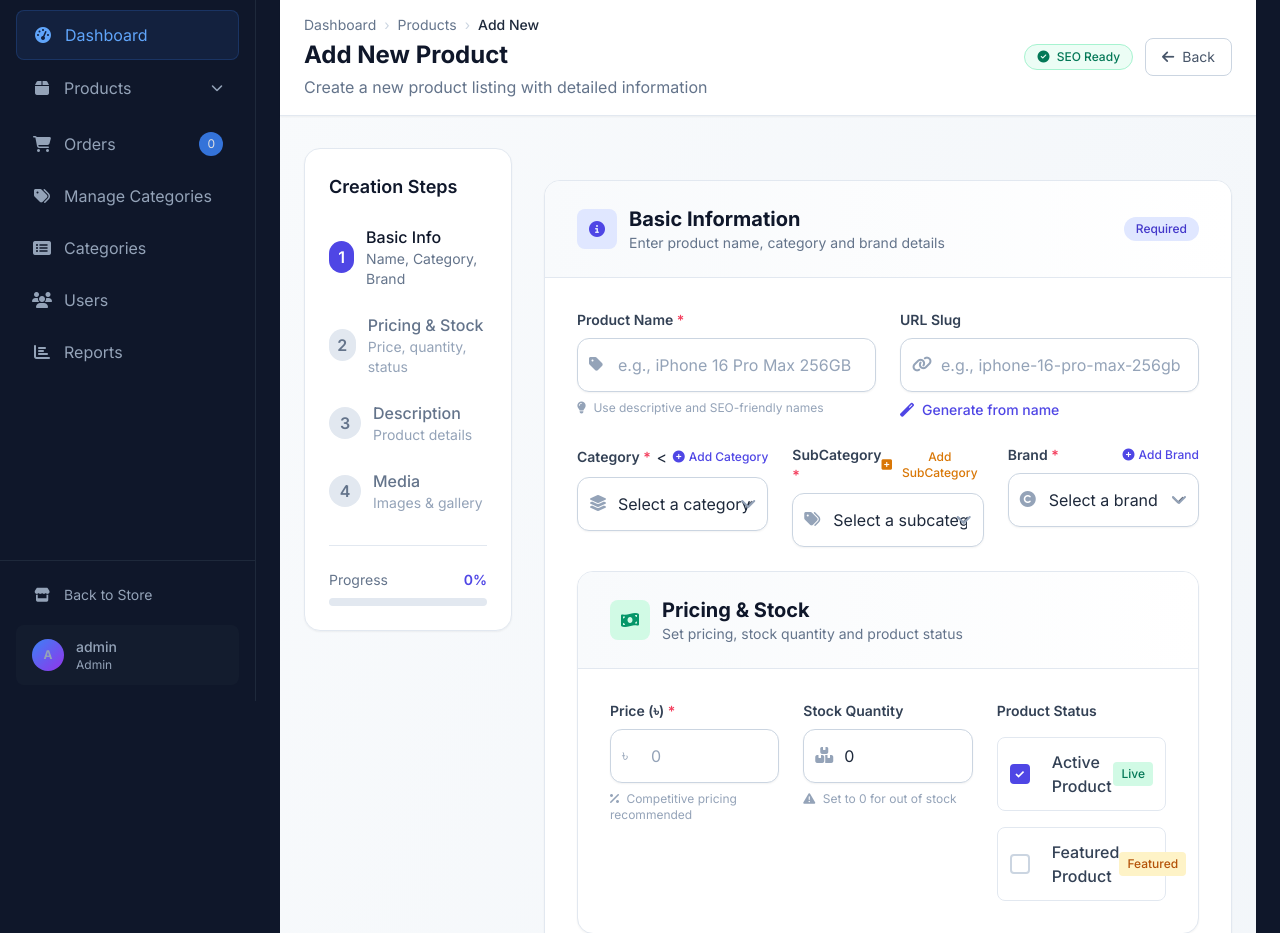
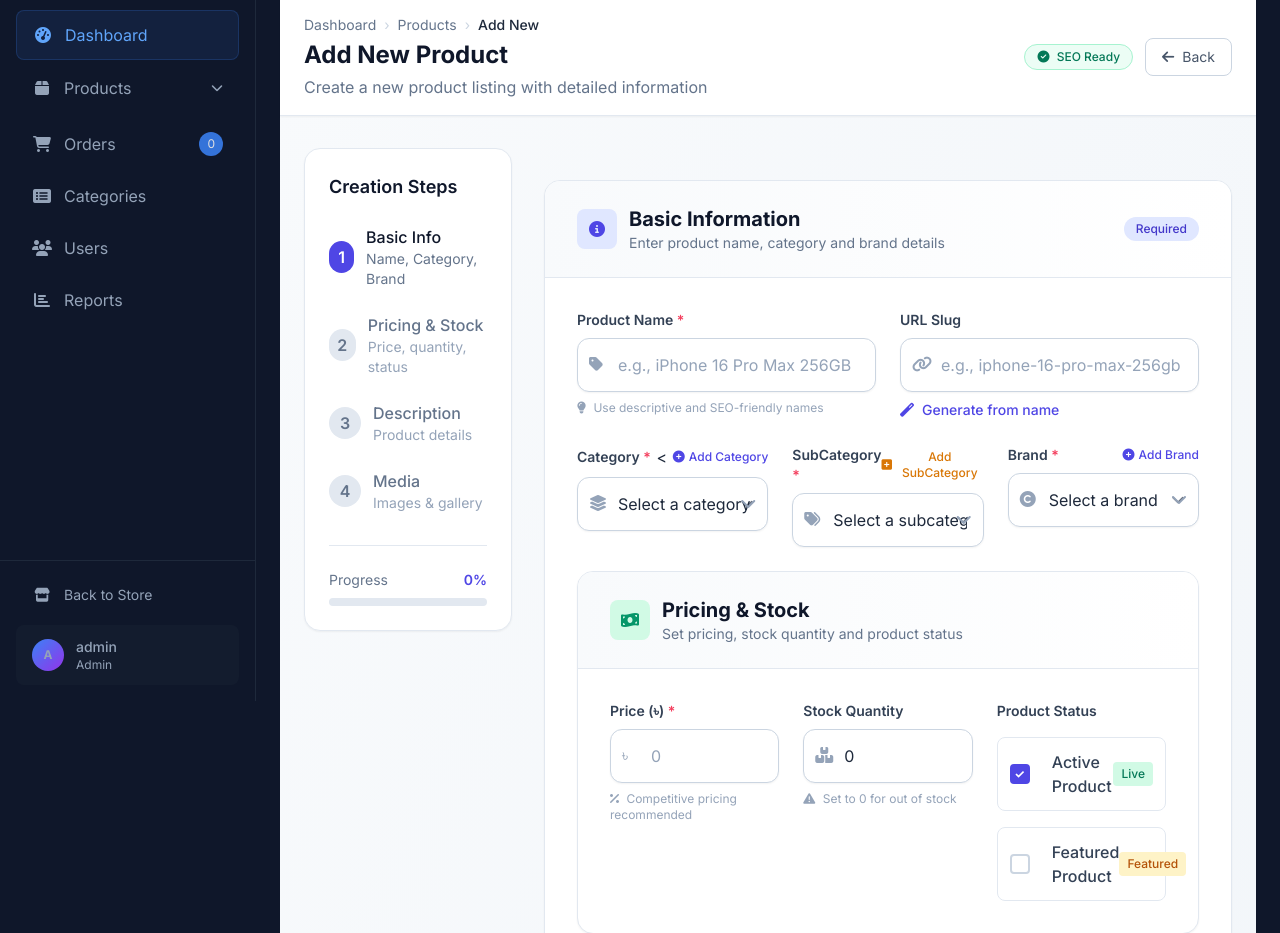
Before and after one commit to Jubayer85/Mobile-project, a Django app: page /admin-dashboard/add-product/ in a window 1280 px wide. Shown: the part 99-1032 px from the top of the page. Run offline with Django 5.2, Linux system fonts and the light colour scheme; a user stored in the database is signed in; data comes from the database, SQL or seed files in the repository; some libraries are stand-ins or nearby versions.

Commit message:
Update admin -base HTML templates

```diff
--- a/myshop/templates/admin/base_admin.html
+++ b/myshop/templates/admin/base_admin.html
@@ -233,12 +233,7 @@
                     </span>
                 </a>
 
-                <!-- Categories -->
-                <a href="{% url 'admin_manage_categories' %}"
-                   class="flex items-center px-4 py-3 rounded-lg hover:bg-dark-800/50 transition sidebar-link">
-                    <i class="fas fa-tags mr-3 w-5 text-center"></i>
-                    <span>Manage Categories</span>
-                </a>
+
 
                 <!-- Categories List -->
                 <a href="{#}"
```
